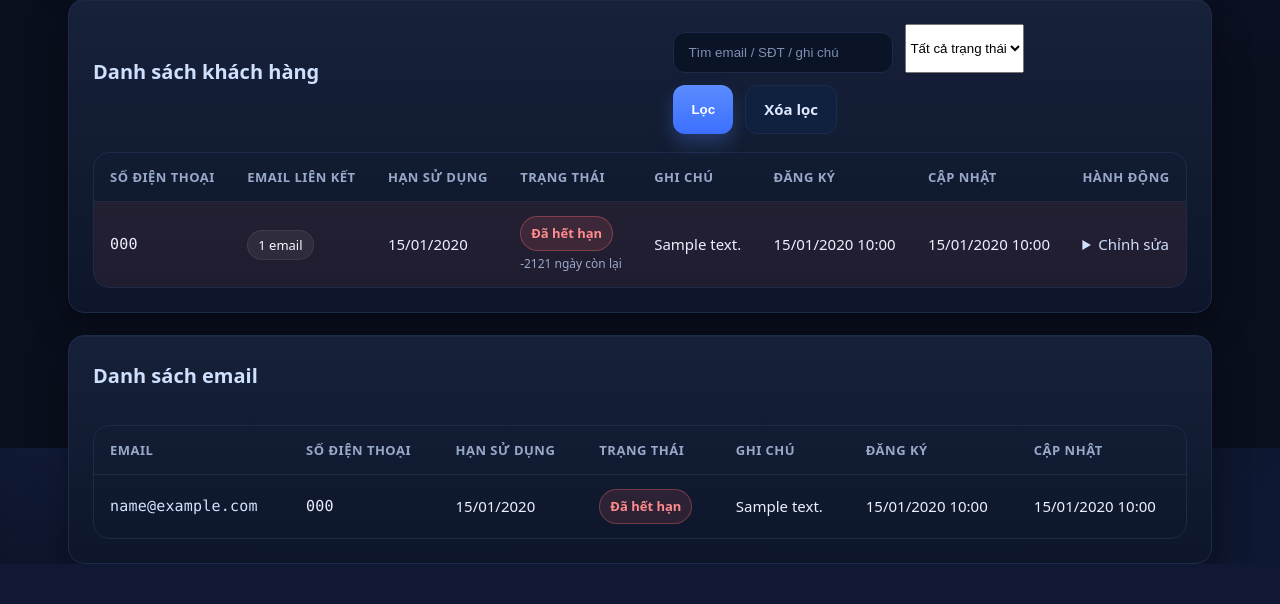
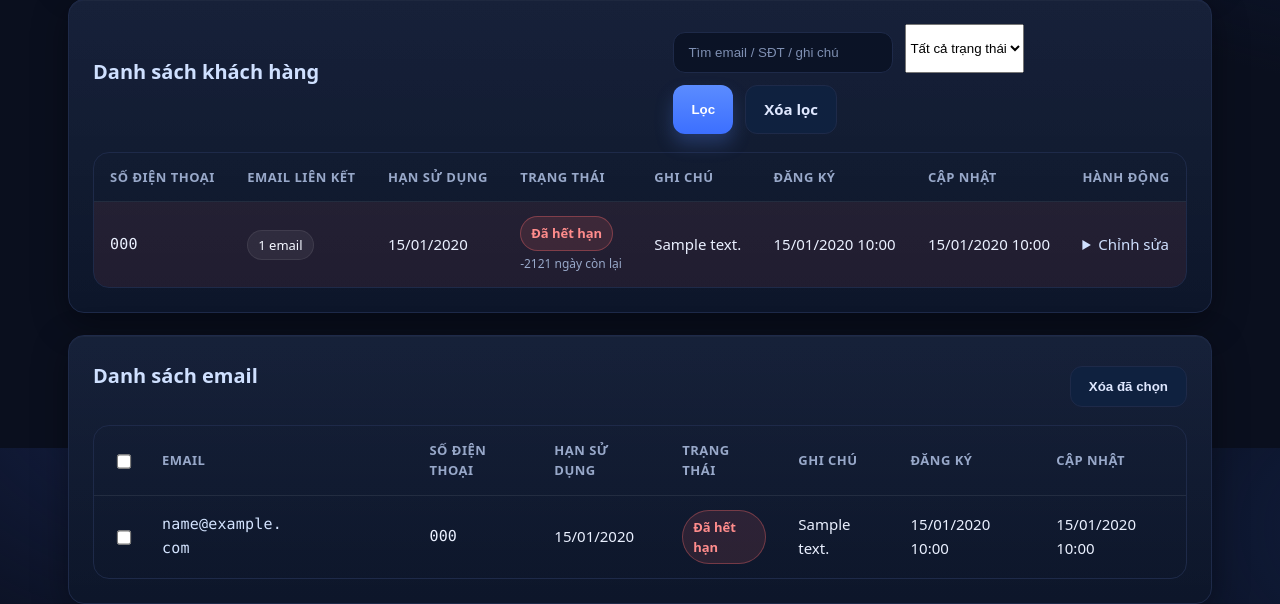
Before and after one commit to tuanminhh03/Get_code_and_family_netflix, a Flask app: page /admin in a window 1280 px wide. Shown: the part 1152-1756 px from the top of the page. Before the commit the page ends 1716 px from the top, so only its background shows below. Run offline with Flask 3, Linux system fonts and the light colour scheme; the visitor is signed in with stand-in values (Sample User, id 1); tables that the repository leaves empty hold one stand-in row (values such as "Sample post").

Commit message:
Add bulk email management tools

```diff
--- a/app.py
+++ b/app.py
@@ -235,6 +235,7 @@ def admin():
         if customer.email:
             emails_view.append(
                 {
+                    "id": customer.id,
                     "email": customer.email,
                     "phone": customer.phone or "",
                     "expiry_display": customer.expiry_display,
@@ -398,6 +399,29 @@ def admin_manage():
         db.session.delete(customer)
         db.session.commit()
         flash('Đã xóa khách hàng.', 'success')
+        return redirect(next_url)
+
+    if action == 'bulk_delete':
+        raw_ids = request.form.getlist('customer_ids')
+        try:
+            ids = [int(val) for val in raw_ids]
+        except (TypeError, ValueError):
+            ids = []
+
+        if not ids:
+            flash('Vui lòng chọn ít nhất một email để xóa.', 'warning')
+            return redirect(next_url)
+
+        customers_to_delete = Customer.query.filter(Customer.id.in_(ids)).all()
+        if not customers_to_delete:
+            flash('Không tìm thấy email cần xóa.', 'warning')
+            return redirect(next_url)
+
+        for customer in customers_to_delete:
+            db.session.delete(customer)
+
+        db.session.commit()
+        flash(f'Đã xóa {len(customers_to_delete)} email.', 'success')
         return redirect(next_url)
 
     flash('Hành động không hợp lệ.', 'danger')
--- a/static/app.js
+++ b/static/app.js
@@ -1,14 +1,14 @@
 // static/app.js (REPLACE your old file with this)
 document.addEventListener('DOMContentLoaded', () => {
+  const isAdminPage = window.location.pathname.startsWith('/admin');
   const emailInput = document.querySelector('input[name="email"]');
   const passInput  = document.querySelector('input[name="password"]');
   const btnLogin   = document.getElementById('btnLoginCode');
   const btnVerify  = document.getElementById('btnVerifyLink');
   const resEl      = document.getElementById('result');
   const form       = document.getElementById('fetchForm');
-  const isAdminPage = window.location.pathname.startsWith('/admin');
 
-  if (!resEl) {
+  if (!isAdminPage && !resEl) {
     console.warn('result element not found (#result)');
     return;
   }
@@ -62,14 +62,17 @@ document.addEventListener('DOMContentLoaded', () => {
   }
 
   function setLoading(msg = 'Đang lấy dữ liệu...') {
+    if (!resEl) return;
     resEl.innerHTML = `<div class="alert info">${msg}</div>`;
   }
 
   function showError(msg) {
+    if (!resEl) return;
     resEl.innerHTML = `<div class="alert danger">❌ ${msg}</div>`;
   }
 
   function showWarn(msg) {
+    if (!resEl) return;
     resEl.innerHTML = `<div class="alert warn">⚠️ ${msg}</div>`;
   }
 
@@ -87,6 +90,8 @@ document.addEventListener('DOMContentLoaded', () => {
     const linkHtml = linkVisible ? `<div class="result-line"><strong>${linkLabel}:</strong> <a href="${link}" target="_blank" rel="noopener noreferrer" class="result-link">${link}</a></div>` : '';
     const safeContent = content ? escapeHtml(content) : '';
     const contentHtml = contentVisible ? `<div class="result-line"><strong>Nội dung:</strong> <pre class="result-content">${safeContent}</pre></div>` : '';
+    if (!resEl) return;
+
     resEl.innerHTML = `<div class="alert success">
         <div class="success-title">✅ Thành công</div>
         ${codeHtml}
@@ -209,4 +214,70 @@ document.addEventListener('DOMContentLoaded', () => {
 
   btnLogin?.addEventListener('click', () => callAPI('login_code'));
   btnVerify?.addEventListener('click', () => callAPI('verify_link'));
+
+  // === Admin helpers ===
+  const bulkDeleteForm = document.getElementById('bulkDeleteForm');
+  const selectAllEmails = document.getElementById('selectAllEmails');
+  const bulkDeleteBtn = document.getElementById('bulkDeleteBtn');
+  const emailCheckboxes = bulkDeleteForm ? Array.from(bulkDeleteForm.querySelectorAll('.email-select')) : [];
+
+  function refreshBulkDeleteState() {
+    if (!bulkDeleteBtn) return;
+    const checkedCount = emailCheckboxes.filter((cb) => cb.checked).length;
+    bulkDeleteBtn.disabled = checkedCount === 0;
+    if (selectAllEmails) {
+      const allChecked = emailCheckboxes.length > 0 && checkedCount === emailCheckboxes.length;
+      selectAllEmails.checked = allChecked;
+      const someChecked = checkedCount > 0 && checkedCount < emailCheckboxes.length;
+      selectAllEmails.indeterminate = someChecked;
+    }
+  }
+
+  if (bulkDeleteForm) {
+    selectAllEmails?.addEventListener('change', () => {
+      emailCheckboxes.forEach((cb) => {
+        cb.checked = !!selectAllEmails.checked;
+      });
+      refreshBulkDeleteState();
+    });
+
+    emailCheckboxes.forEach((cb) => cb.addEventListener('change', refreshBulkDeleteState));
+
+    bulkDeleteForm.addEventListener('submit', (e) => {
+      const hasSelection = emailCheckboxes.some((cb) => cb.checked);
+      if (!hasSelection) {
+        e.preventDefault();
+        return;
+      }
+      if (!confirm('Xóa các email đã chọn?')) {
+        e.preventDefault();
+      }
+    });
+
+    refreshBulkDeleteState();
+  }
+
+  const emailCopySpans = document.querySelectorAll('.email-copy[data-copy-email]');
+  function copyEmailValue(el) {
+    const value = el?.dataset?.copyEmail || el?.textContent?.trim();
+    if (!value) return;
+    if (navigator.clipboard) {
+      navigator.clipboard.writeText(value).catch(() => {});
+    }
+    el.classList.add('copied');
+    setTimeout(() => el.classList.remove('copied'), 1200);
+  }
+
+  emailCopySpans.forEach((span) => {
+    span.addEventListener('click', () => copyEmailValue(span));
+    span.addEventListener('keypress', (e) => {
+      if (e.key === 'Enter' || e.key === ' ') {
+        e.preventDefault();
+        copyEmailValue(span);
+      }
+    });
+    span.setAttribute('tabindex', '0');
+    span.setAttribute('role', 'button');
+    span.setAttribute('aria-label', 'Nhấp để sao chép email');
+  });
 });
--- a/static/styles.css
+++ b/static/styles.css
@@ -267,13 +267,45 @@ label small::before{
   border-bottom:none;
 }
 
-.email-cell a{
+.select-col{
+  width:52px;
+  text-align:center;
+}
+.select-col input[type="checkbox"]{
+  transform: scale(1.1);
+  cursor:pointer;
+}
+
+.email-copy{
   color:#d4e4ff;
   text-decoration:none;
   word-break:break-all;
+  cursor:pointer;
+  position:relative;
+  padding-right:10px;
+  display:inline-flex;
+  align-items:center;
+  gap:6px;
 }
-.email-cell a:hover{
-  text-decoration:underline;
+.email-copy::after{
+  content:'Nhấp để sao chép';
+  color:var(--muted);
+  font-size:12px;
+  opacity:0;
+  translate: 0 2px;
+  transition: opacity .15s ease;
+}
+.email-copy:hover::after,
+.email-copy:focus-visible::after,
+.email-copy.copied::after{
+  opacity:1;
+}
+.email-copy.copied{
+  color:#9fd6ff;
+}
+.email-copy.copied::after{
+  content:'Đã sao chép!';
+  color:#8ae7c7;
 }
 .phone-cell{
   white-space:nowrap;
--- a/templates/admin.html
+++ b/templates/admin.html
@@ -197,14 +197,21 @@
   </section>
 
   <section class="card" style="margin-top:22px;">
+    <form method="post" action="{{ url_for('admin_manage') }}" id="bulkDeleteForm">
+      <input type="hidden" name="action" value="bulk_delete">
+      <input type="hidden" name="next" value="{{ next_url }}">
       <div class="card-header">
         <h2>Danh sách email</h2>
+        <div class="actions">
+          <button type="submit" class="btn-secondary" id="bulkDeleteBtn" disabled>Xóa đã chọn</button>
+        </div>
       </div>
 
       <div class="table-wrapper">
         <table class="data-table">
           <thead>
             <tr>
+              <th class="select-col"><input type="checkbox" id="selectAllEmails"></th>
               <th>Email</th>
               <th>Số điện thoại</th>
               <th>Hạn sử dụng</th>
@@ -218,7 +225,8 @@
             {% if emails %}
               {% for e in emails %}
                 <tr class="status-row">
-                <td class="mono email-cell"><a href="mailto:{{ e.email }}">{{ e.email }}</a></td>
+                  <td class="select-col"><input type="checkbox" class="email-select" name="customer_ids" value="{{ e.id }}"></td>
+                  <td class="mono email-cell"><span class="email-copy" data-copy-email="{{ e.email }}">{{ e.email }}</span></td>
                   <td class="mono phone-cell">{{ e.phone or '—' }}</td>
                   <td>{{ e.expiry_display }}</td>
                   <td><span class="status-pill {{ e.status_badge }}">{{ e.status_label }}</span></td>
@@ -229,12 +237,13 @@
               {% endfor %}
             {% else %}
               <tr>
-              <td colspan="7" style="text-align:center; color:var(--muted); padding:28px 0;">Chưa có email nào phù hợp.</td>
+                <td colspan="8" style="text-align:center; color:var(--muted); padding:28px 0;">Chưa có email nào phù hợp.</td>
               </tr>
             {% endif %}
           </tbody>
         </table>
       </div>
+    </form>
   </section>
 {% endif %}
 {% endblock %}
```
Lines whose indentation alone changed are shown as unchanged.
